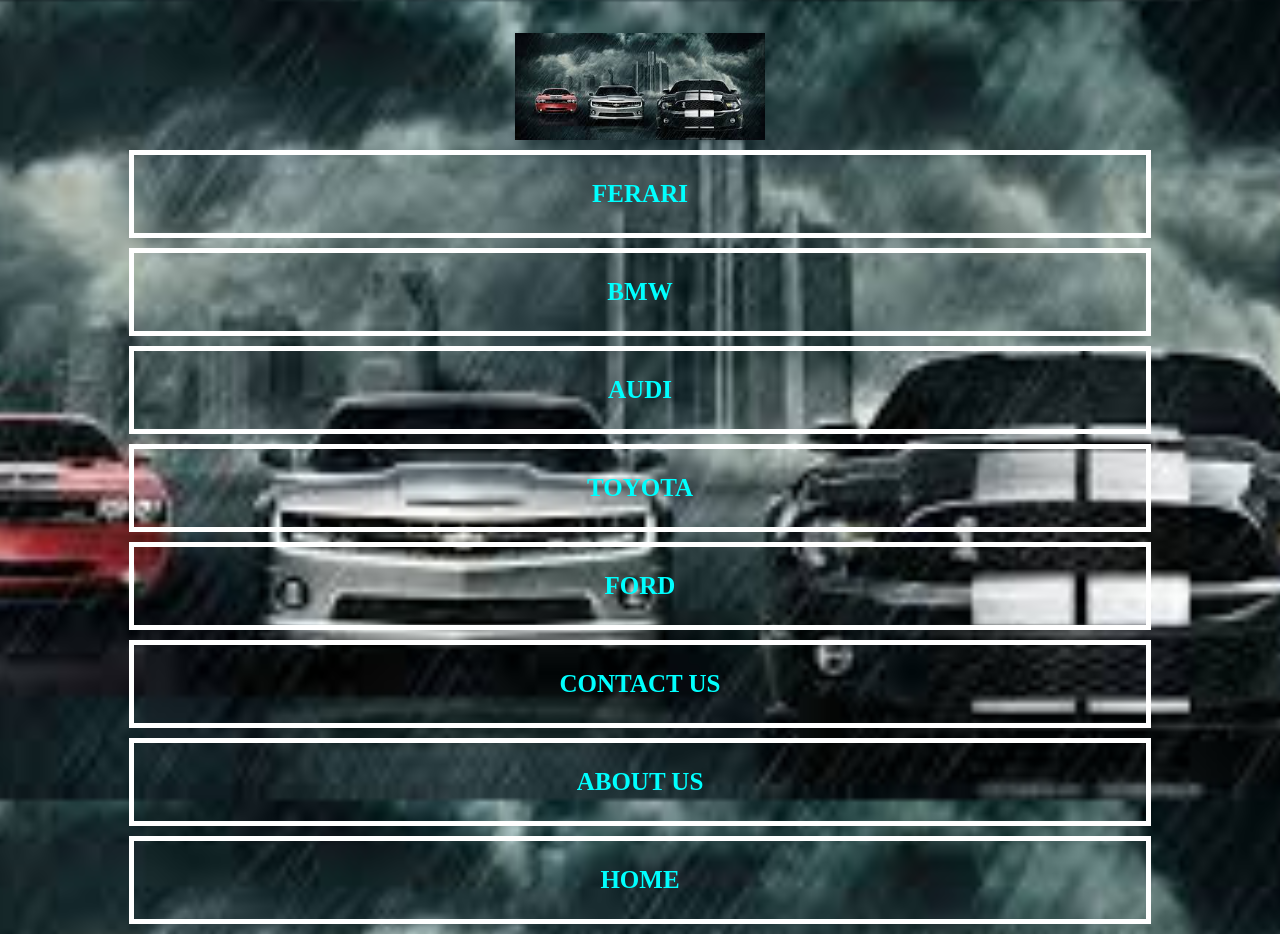
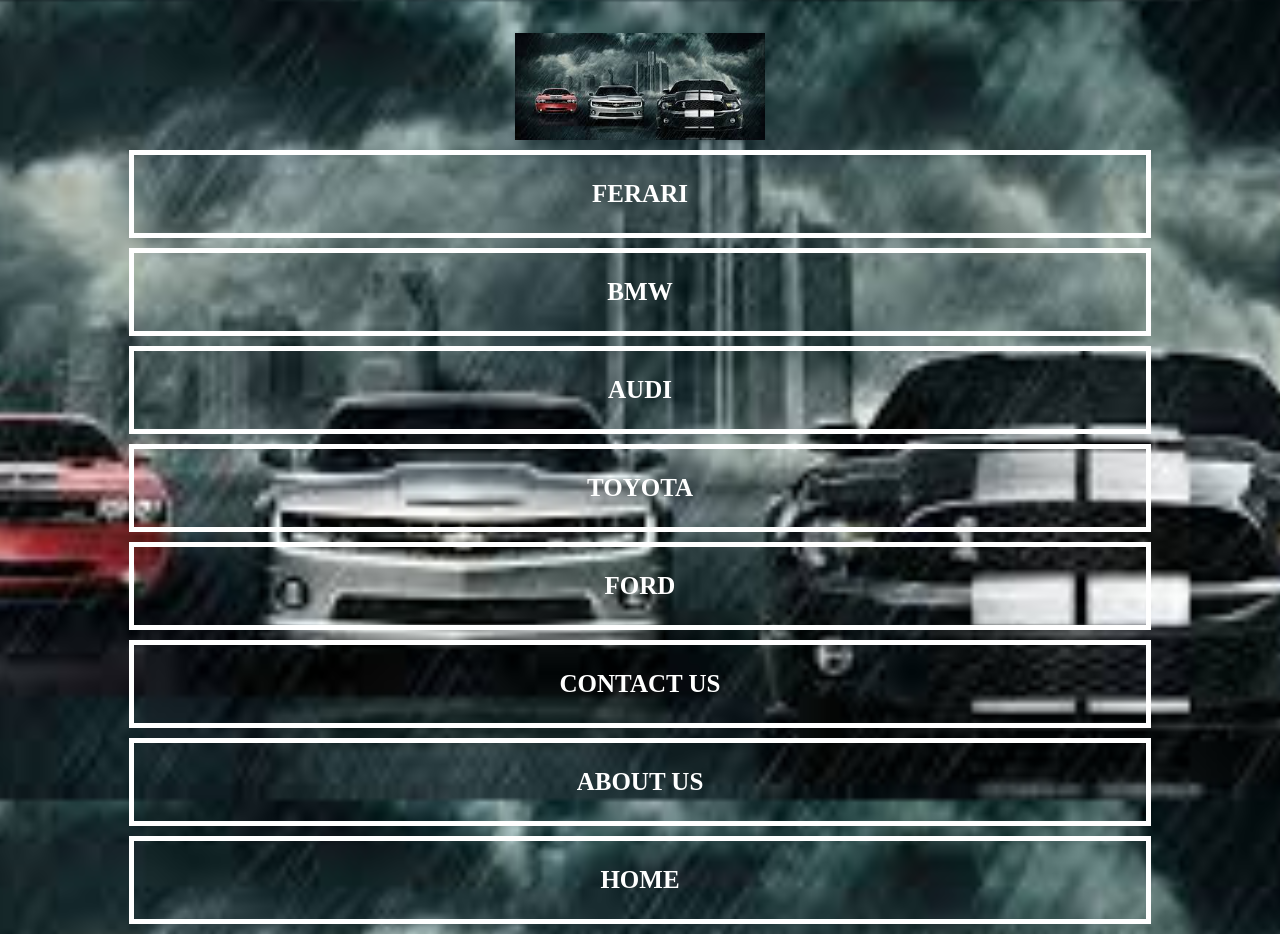
Before and after one commit to irenemokgehle-ITvarsity/Module-6-Assessment-2-, a plain HTML site: page index.html in a window 1280 px wide. Drawn offline with Linux system fonts and the light colour scheme.

Commit message:
re submition

```diff
--- a/style.css
+++ b/style.css
@@ -17,6 +17,10 @@
     background-attachment: fixed;
     background-repeat: no-repeat;
     background-size: cover;
+
+}
+.body-home p{
+    color: #ffffff;
 }
 
 .body-vehicles{
```
